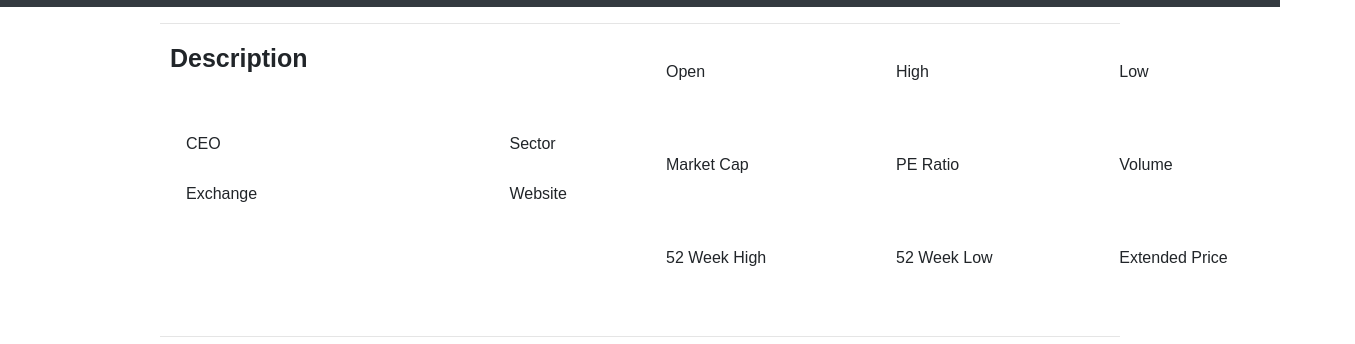
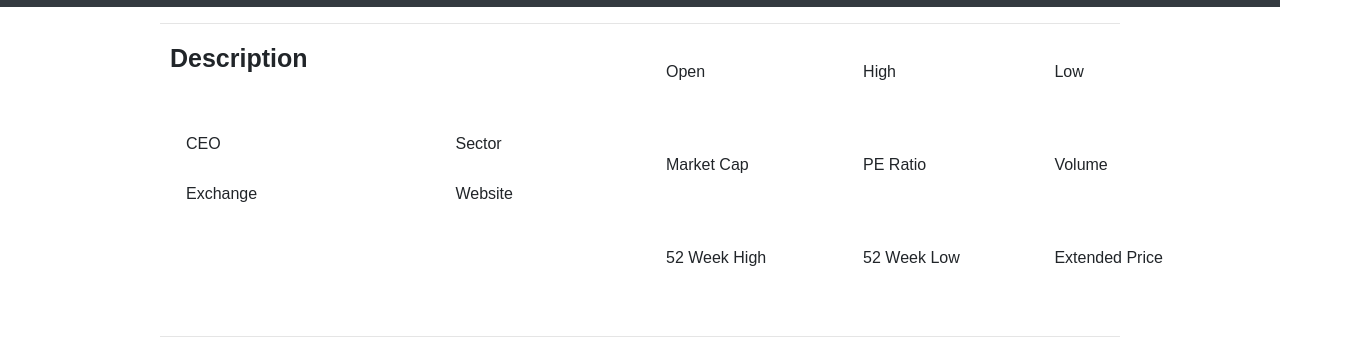
Before and after one commit to jaysampat8/jaysampat8.github.io, a plain HTML site: page stockinfo.html in a window 1280 px wide. Shown: the part 63-407 px from the top of the page, 1355 px wide, since content can reach past the window. Drawn offline with nearby package versions, Linux system fonts and the light colour scheme; no server answers.

Commit message:
Add files via upload

```diff
--- a/stockinfo.html
+++ b/stockinfo.html
@@ -54,7 +54,7 @@
                     <p id="desc"></p>
 
                     <div class="col-md-6">
-                        <table width="600">
+                        <table width="500">
                             <tr>
                                 <th>CEO</th>
                                 <th>Sector</th>
@@ -78,7 +78,7 @@
                 </div>
 
                 <div class="col-md-6">
-                    <table width="700" height="280">
+                    <table width="600" height="280">
                         <tr>
                             <th>Open</th>
                             <th>High</th>
```
